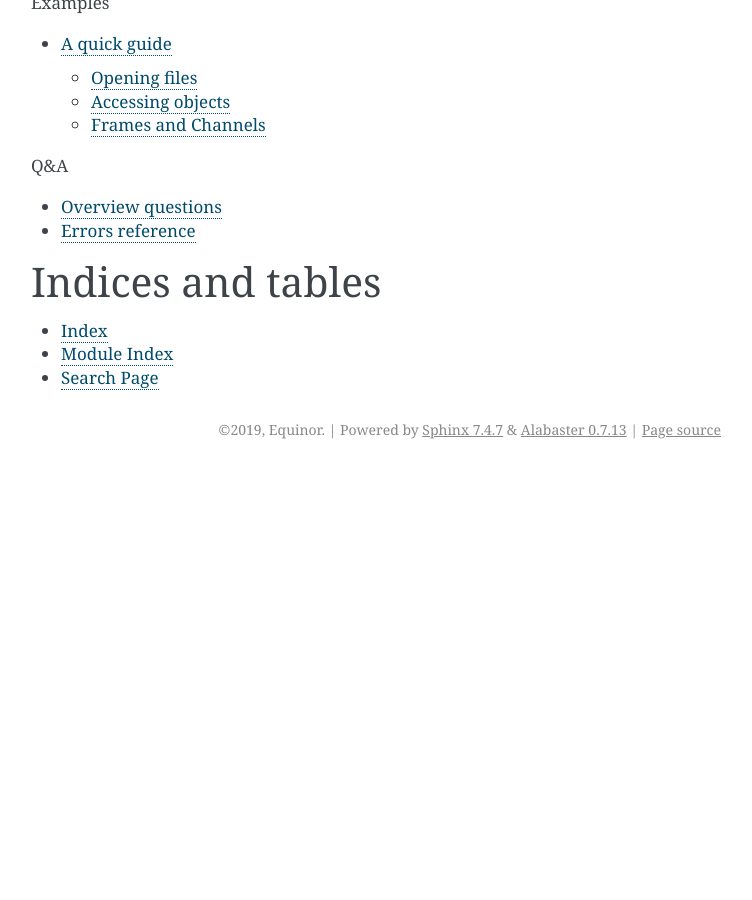
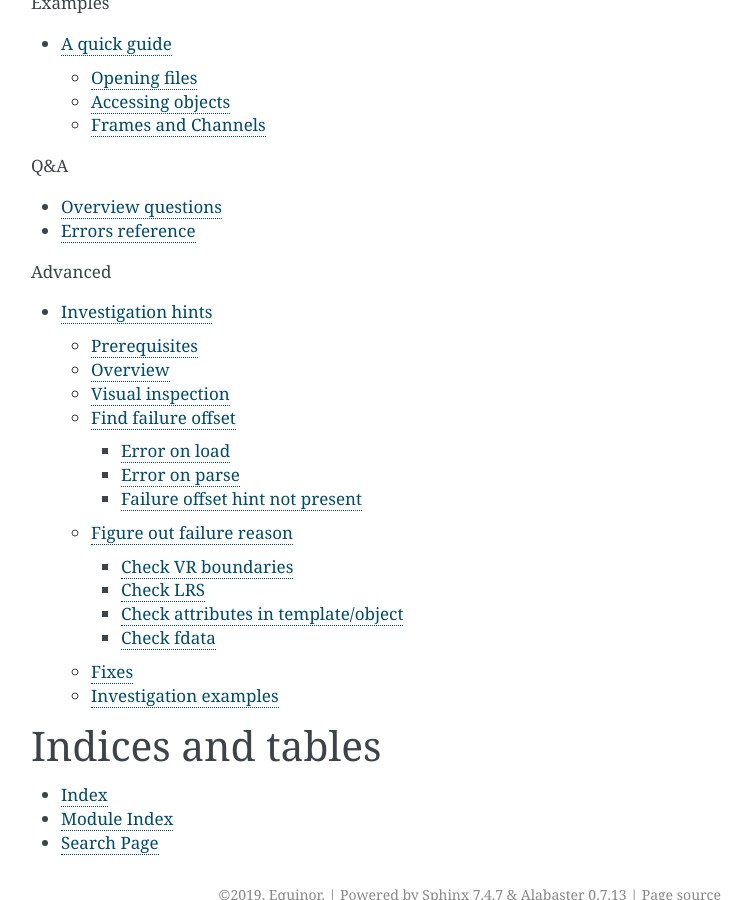
Before and after one commit to equinor/dlisio, a Sphinx documentation site: the page built from python/docs/index.rst, in a window 1280 px wide and 900 px high, scrolled down 1993 px. Shown: the whole window, without its empty margins (389-1141 px from the left). Built offline with Sphinx 7.4.7, drawn with Linux system fonts in a browser that asks for light colours; formulas are drawn with MathJax 3; before the commit the page ends 2462 px from its top, so only the background shows below that; part of the change alters nothing that is shown.

Commit message:
Add investigation guide
Investigation hints for future dlisio developers.

```diff
--- a/python/docs/index.rst
+++ b/python/docs/index.rst
@@ -58,6 +58,13 @@ Standard (DLIS)`.
    beginner
    errors
 
+.. toctree::
+   :caption: Advanced
+   :name: Advanced
+   :maxdepth: 0
+
+   investigation
+
 Indices and tables
 ==================
 
--- /dev/null
+++ b/python/docs/investigation.rst
@@ -0,0 +1,174 @@
+Investigation hints
+===================
+
+This section might be helpful to dlisio developers or very advanced users who
+want to find a cause of a specific dlisio failure.
+
+.. note::  Unfortunately, dlisio has little debugging support. Thus failure
+           investigation at the moment is not easy.
+
+.. note::  You **might** be able to fix the file by making changes
+           just in a couple of places.
+
+.. contents:: :local:
+
+
+Prerequisites
+-------------
+
+You:
+
+ 1. Are in extreme need of reading as much data as possible from That One File
+    which dlisio fails to read, or need to investigate it
+ 2. Are very familiar with rp66 specification
+ 3. Have a good grasp on working with binary files
+ 4. Can build dlisio_ and lfp_ from source code and have enough knowledge to
+    debug it
+
+
+Overview
+--------
+
+When error happens on load, it usually means that file structure itself is
+spoiled. So you should be able to find error just by checking VR and LR
+headers.
+
+When the file itself loads, it means that data layout is fine, which
+*probably* means that *data* itself is fine and is written as intended. Errors
+on accessing objects indicate that intention didn't match RP66 specification.
+
+You can find more about various failures in :ref:`Errors Reference`.
+
+
+Visual inspection
+-----------------
+
+Visually inspect the file to decide if failure cause is obvious.
+
+Open the file in binary editor, scroll through it.
+
+* Make sure that it looks like every other dlis file that opens correctly.
+  Regardless of the extension, file contents might not be dlis.
+* See if you notice zeroed-out bytes at the end of the file. This likely means
+  there was an error during file creation and data is truncated.
+
+Find failure offset
+-------------------
+
+.. note::  Remember that dlisio fails when it definitely can't process the
+           data anymore. Which means that real error might have happened
+           somewhere **before** the failure point indicates.
+
+Error on load
+^^^^^^^^^^^^^
+If error happened during data load, you might see in the error message last
+known absolute offset aka physical tell (decimal). Usually offset would point
+to the position of LRS which dlisio was unable to process.
+
+Error on parse
+^^^^^^^^^^^^^^
+If error happened during parsing, you'll likely find object set, object or
+attribute identification in the error message. You may search the binary
+file in UTF-8 mode to find these markers in the respective logical file,
+thus establishing some resemblance of failure offset.
+
+Failure offset hint not present
+^^^^^^^^^^^^^^^^^^^^^^^^^^^^^^^
+
+In some cases this might not be enough and you'll have to dig into the code,
+which won't be easy and straightforward.
+
+Some first steps:
+
+* Build dlisio_ and lfp_ in debug mode.
+* Start Python debugging process.
+* Find failing C++ call.
+* Start gdb (or similar C++ debugger) and connect to Python process.
+* While debugging further keep in mind that dlisio uses layered-file-protocol
+  library. It means that all the offsets passed inside dlisio are not absolute
+  (TIF or rp66 header bytes are not included), so you'll have to dig into lfp_
+  library to find out what really happens.
+* You might need to modify the code to give yourself more anchor points if
+  failure, for example, happens late in the long loop.
+
+
+Figure out failure reason
+-------------------------
+
+Results of your investigation might be something that makes sense - certain
+specification violation, missing bytes or some specific but consistent between
+several files error.
+
+Sometimes, however, it won't be possible to figure out what exactly went wrong.
+Then failure can't be classified and there is little that can be fixed.
+
+
+Check VR boundaries
+^^^^^^^^^^^^^^^^^^^
+
+Search for the first bytes ``FF 01`` before and after offset. Check that
+record length matches distance between the tells (if file is tiffed, be
+aware of tif header bytes which will affect the distance).
+In most cases VR header will be ``20 00 FF 01``. If it is not, look
+closer. What you see might still be a valid record header. Or it can be random
+bytes which happened to be ``FF 01``.
+
+
+Check LRS
+^^^^^^^^^
+
+Find LRS to which failing tell belongs by manually counting logical record
+segments from the start of the VR. Pay attention to the header (attributes and
+code). If attributes or code seem to be random, something is likely spoiled
+already. EFLR expected codes are [``0x00 - 0x0B``], IFLR ones are ``0x00`` and
+``0x01``. Attribute byte pattern often is ``xxx00000``, but can differ.
+
+Make sure that all the attributes make sense and create consistent record.
+Check the padbytes length: it might be too big and "eat" part of the data.
+
+Check attributes in template/object
+^^^^^^^^^^^^^^^^^^^^^^^^^^^^^^^^^^^
+
+For EFLRs find the object that fails and manually check object attributes
+based on object set template. You might find that some objects are missing data
+or that there are major specification violations.
+
+Check fdata
+^^^^^^^^^^^
+
+For IFLRs find failing frame. Make sure that you see frame name near the
+start of the record. It might be difficult to check the format
+string and all the data, but you can compare failing frame record length with
+previous frame record length. More often than not they should be the same. You
+might also check the frame numbers, they are usually sequential.
+
+Fixes
+-----
+In certain cases you might be able to fix the issue yourself.
+
+Remember that there is no guarantee that your fix will lead to the correct file:
+
+* fix itself might be wrong
+* there might already be too much data missing
+* fix might create screwed image of the file
+* there might be more errors further down the file
+
+Investigation examples
+----------------------
+
+Examples of files which could be read by dlisio after changing just one byte:
+
+* Very last fdata record had spoiled padbytes length ``0x75``. In all the
+  previous frames padbytes length was ``0x01``, which indicated it should be
+  the same in the last one. Changing ``0x75`` to ``0x01`` fixed the issue.
+* File-Header set type was set to ``0xF8`` (named set), while in reality it was
+  unnamed as it should be. Changing ``0xF8`` to ``0xF0`` fixed the issue.
+* Type attribute in Equipment set was declared to be invariant (value ``0x5D``)
+  in template.
+  Then instead of skipping this attribute in objects value ``0x20`` (use
+  default) was used. Changing ``0x5D`` to ``0x3D`` in template fixed the issue.
+
+.. _`dlisio`: https://github.com/equinor/dlisio
+.. _`lfp`: https://github.com/equinor/layered-file-protocols
+.. _`VR`: Visible Record /Visible Envelope ??
+.. _`LR`: Logical Record
```
